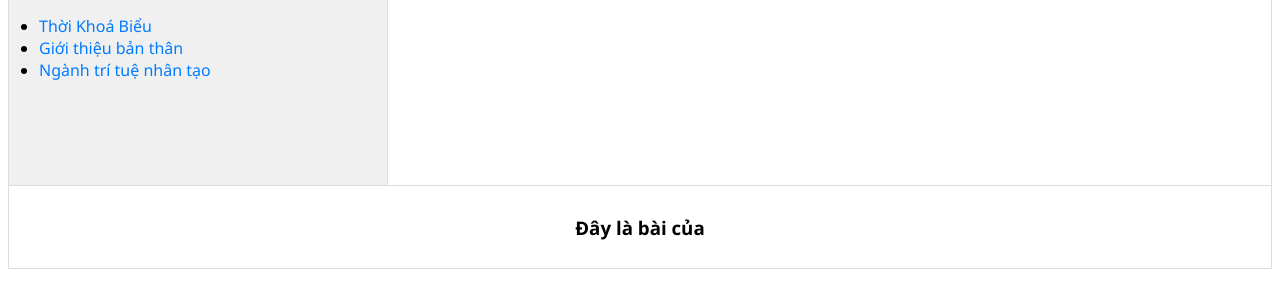
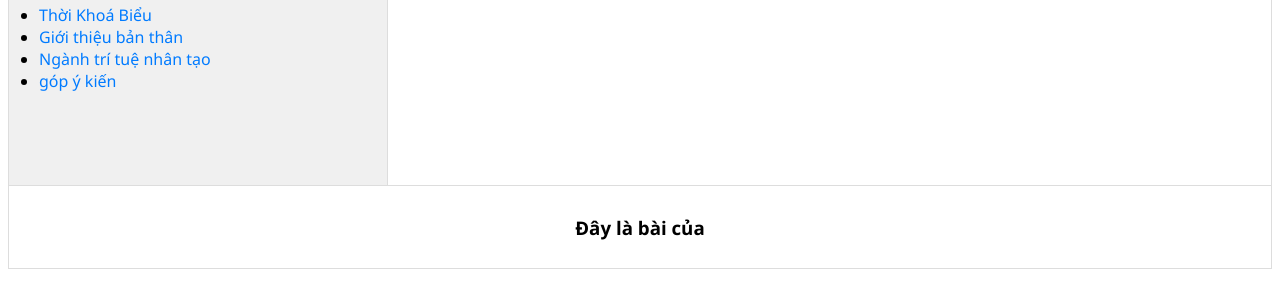
Before and after one commit to tai12345-tech/Taitech, a plain HTML site: page 12P-Anh-Tai/Home.html in a window 1280 px wide. Shown: the part 218-526 px from the top of the page. Drawn offline with Linux system fonts and the light colour scheme.

Commit message:
Update Home.html

```diff
--- a/12P-Anh-Tai/Home.html
+++ b/12P-Anh-Tai/Home.html
@@ -63,7 +63,7 @@
                     <li><a href="Content/ThoiKhoaBieu.html" target="noidung">Thời Khoá Biểu</a></li>
                     <li><a href="Content/gioithieu.html" target="noidung">Giới thiệu bản thân</a></li>
                     <li><a href="Content/ttnt.html" target="noidung"> Ngành trí tuệ nhân tạo</a></li>
-
+                    <li><a href="Content/bai7_nv1.html" target="noidung"> góp ý kiến </a></li>
                 </ol>
             </td>
             <td
```
